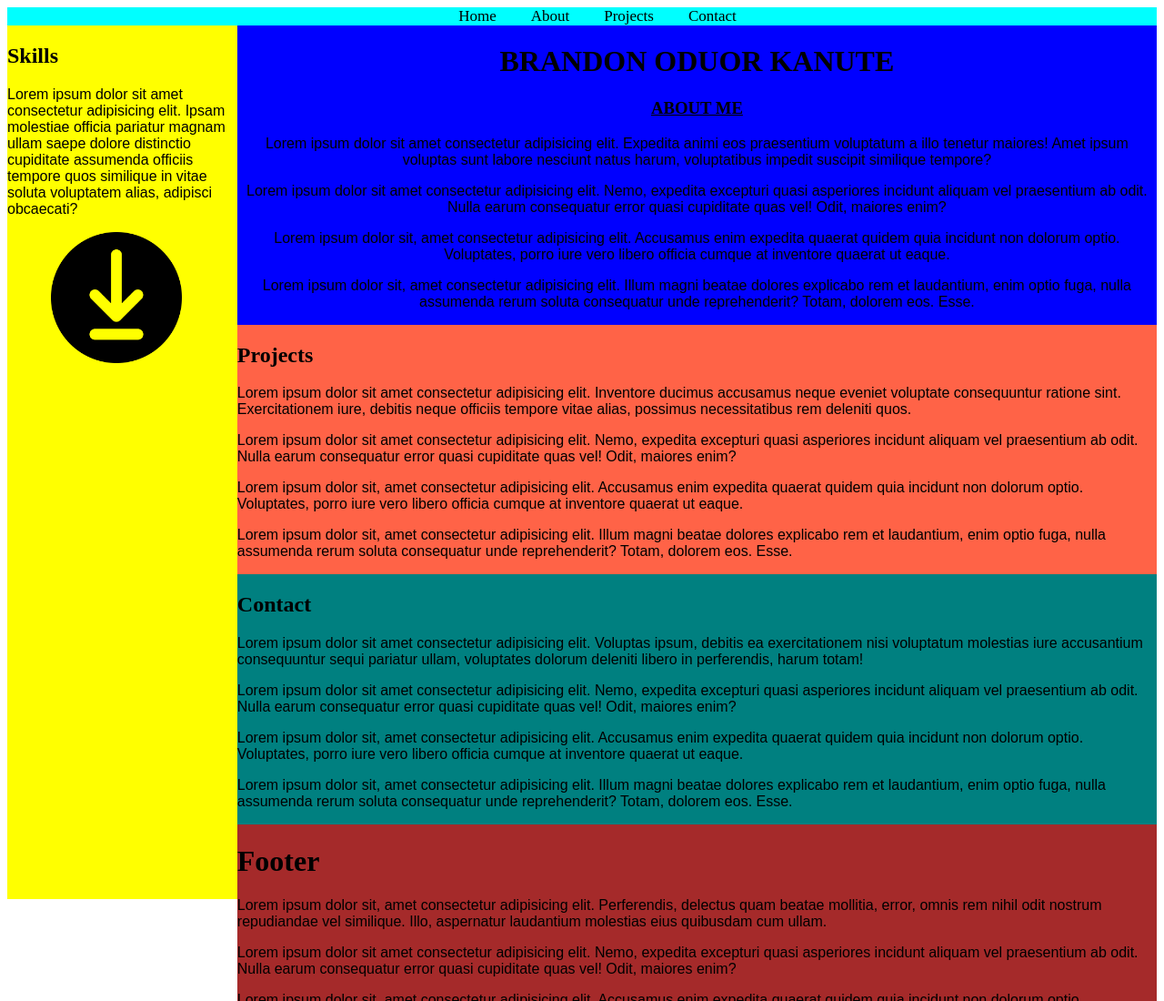
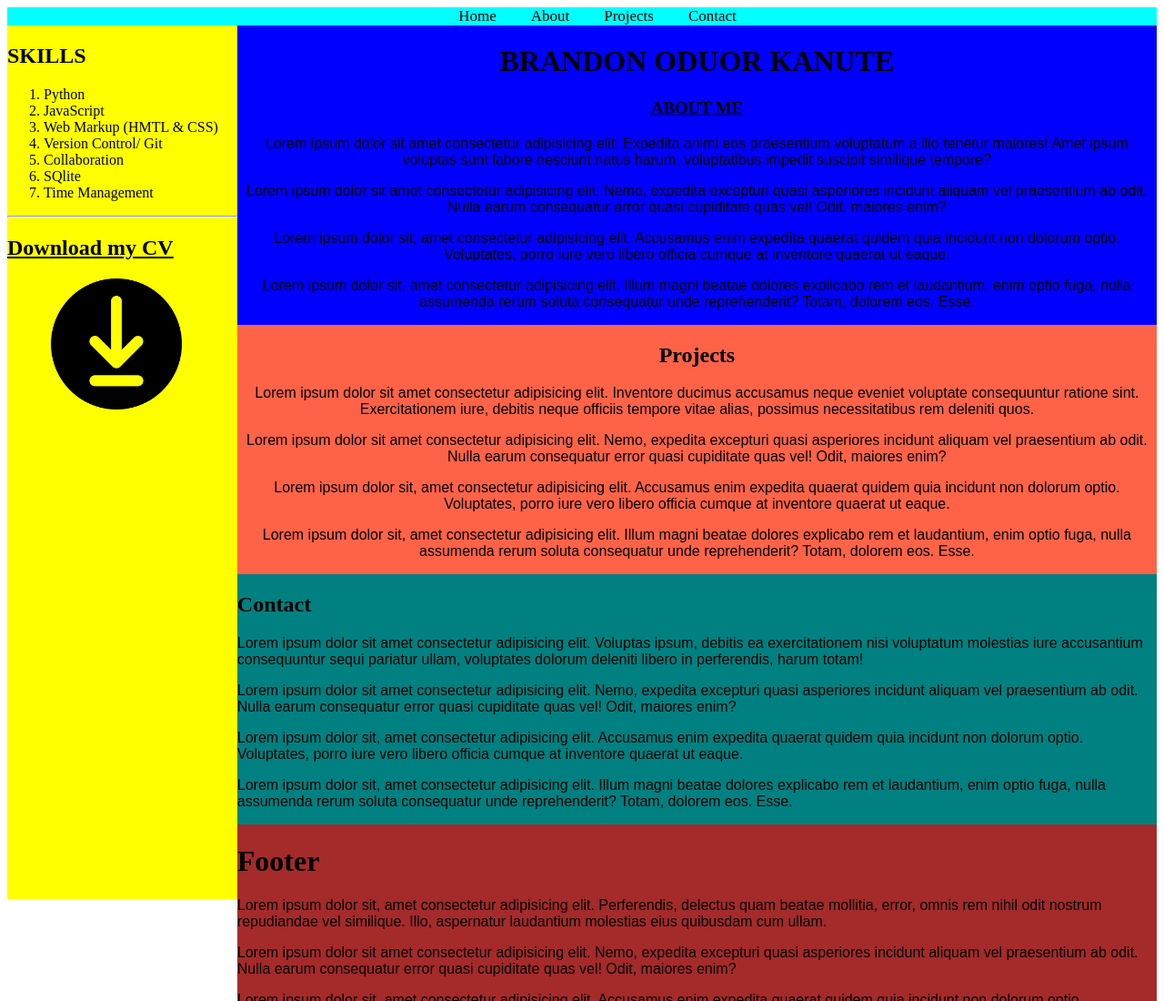
Before and after one commit to LarmBee/Flatiron_Portfolio, a plain HTML site: page index.html in a window 1280 px wide. Shown: the top 1100 px of the page at 91% size. Drawn offline with Linux system fonts and the light colour scheme.

Commit message:
Added features on the skill section

```diff
--- a/index.html
+++ b/index.html
@@ -17,9 +17,20 @@
 
     <article id="skills" >
         <!-- Skills and CV section -->
-        <h1>Skills</h1>
-        <p>Lorem ipsum dolor sit amet consectetur adipisicing elit. Ipsam molestiae officia pariatur magnam ullam saepe dolore distinctio cupiditate assumenda officiis tempore quos similique in vitae soluta voluptatem alias, adipisci obcaecati?</p>
-        <img src="./images/downloading.png" class="download">
+        <h1>SKILLS</h1>
+        <ol>
+            <li>Python</li>
+            <li>JavaScript</li>
+            <li>Web Markup (HMTL & CSS)</li>
+            <li>Version Control/ Git</li>
+            <li>Collaboration</li>
+            <li>SQlite</li>
+            <li>Time Management</li>
+
+        </ol>
+        <hr>
+        <h1> <u> Download my CV</u></h1>
+        <a href=""><img src="./images/downloading.png" class="download"></a>
     </article>
 
     <main id ="main">
--- a/style.css
+++ b/style.css
@@ -41,6 +41,7 @@
     background-color: tomato;
     width: 80%;
     float: right;
+    text-align: center;
 }
 
 #contact{
```
